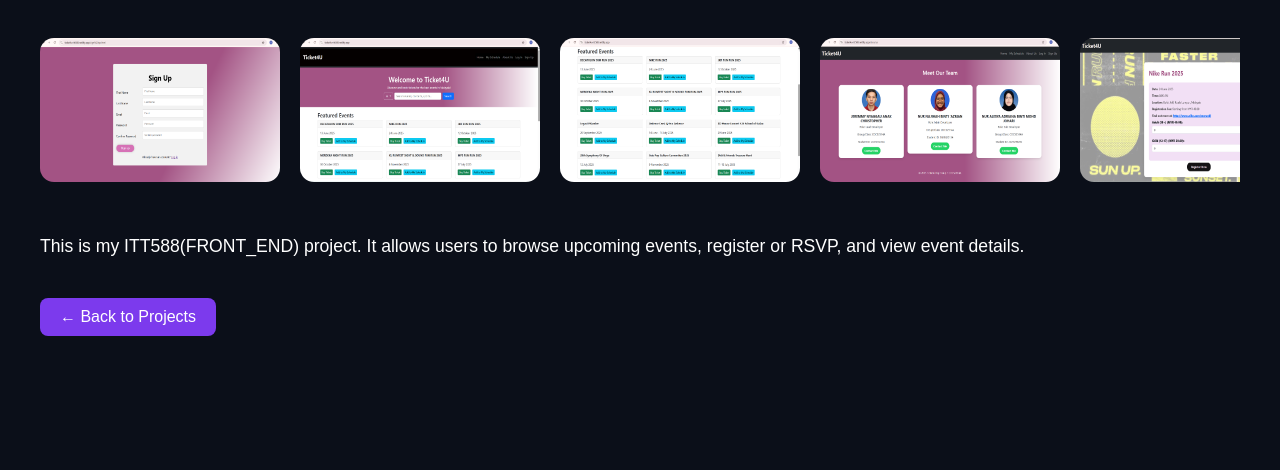
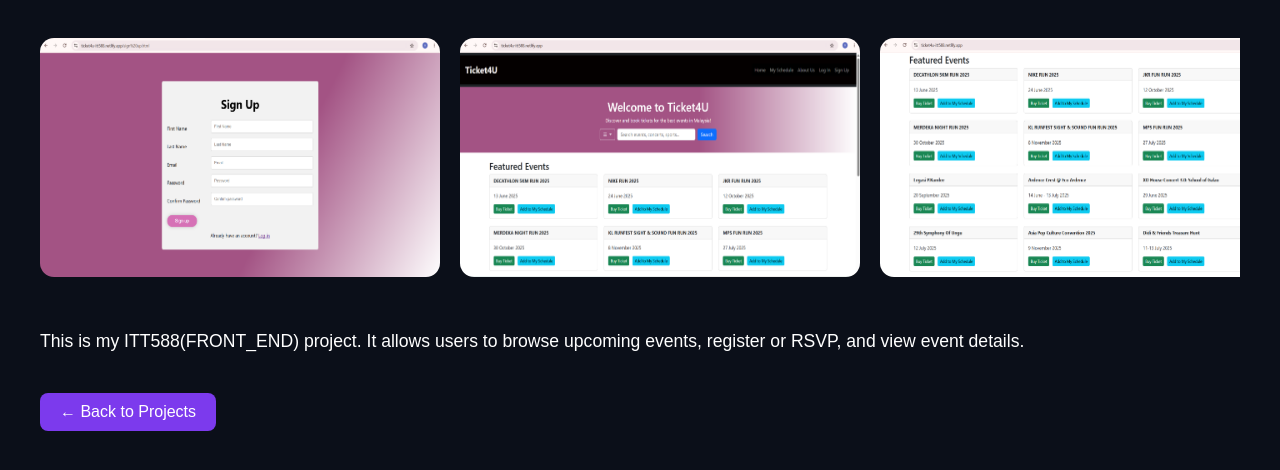
Before and after one commit to adriana576/portfolio, a plain HTML site: page project3.html in a window 1280 px wide. Shown: the part 158-628 px from the top of the page. Drawn offline with Linux system fonts and the light colour scheme.

Commit message:
Updated portfolio UI and fixes

```diff
--- a/project3.html
+++ b/project3.html
@@ -24,7 +24,7 @@
 }
 
 .project-images img {
-  min-width: 200px;
+  min-width: 400px;
   border-radius: 15px;
   height: auto;
   flex-shrink: 0;
```
Also changed, not shown: index.html (+1 -1 lines).
